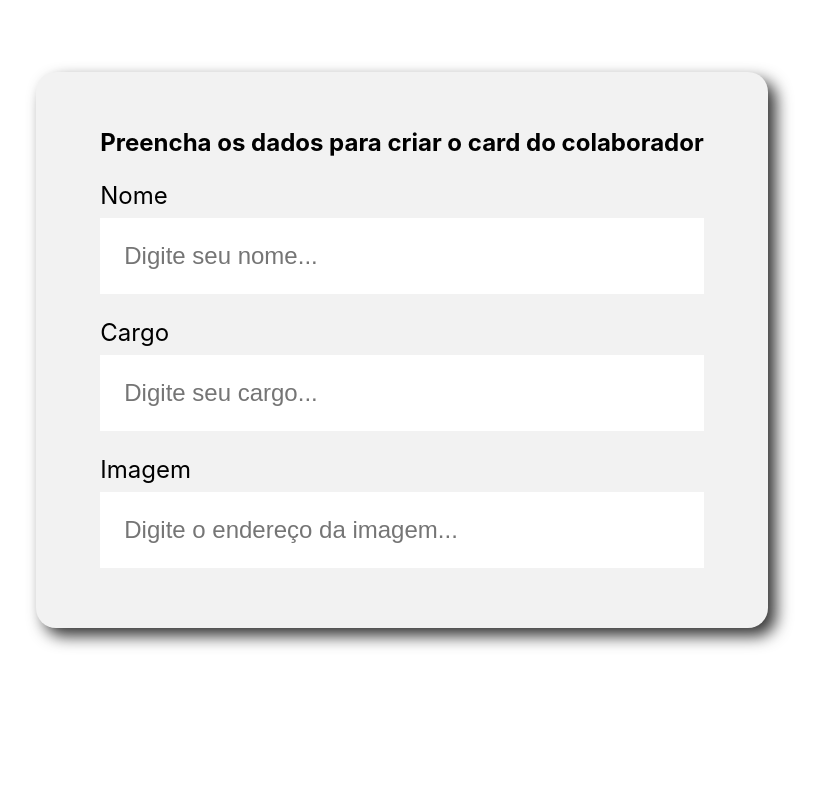
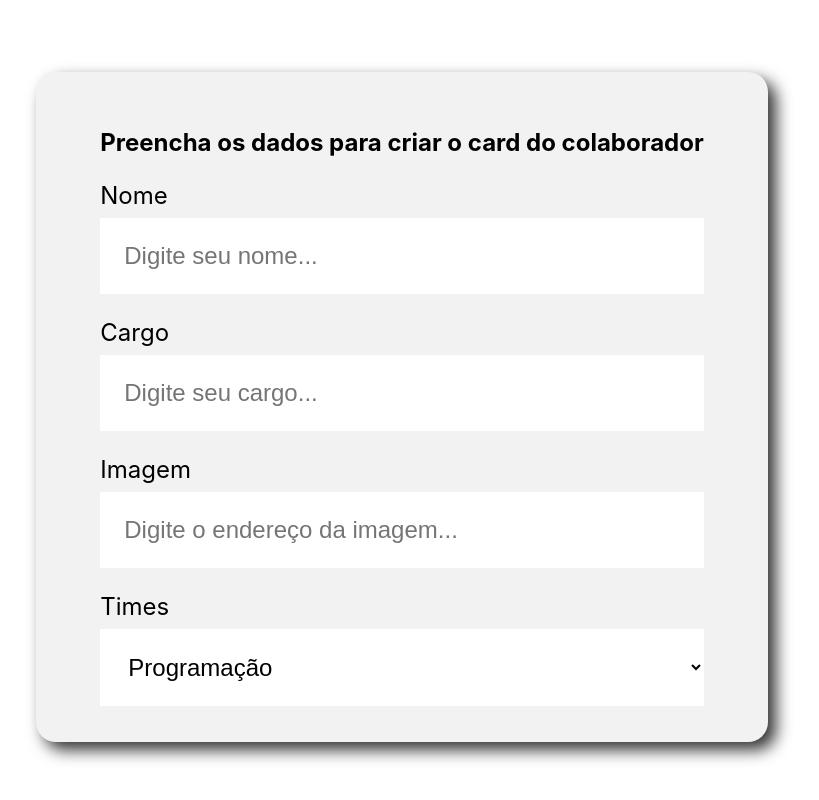
Before and after one commit to jmateusps16/ReactProjects, a React (Create React App) app in the folder organo/: page / in a window 1280 px wide. Shown: the part 506-1306 px from the top of the page, without its empty margins (238-1057 px from the left). Before the commit the page ends 1214 px from the top, so only its background shows below. Built offline with nearby package versions, Linux system fonts and the light colour scheme.

Commit message:
add dropdown list

```diff
--- /dev/null
+++ b/organo/src/components/DropdownList/DropdownList.css
@@ -0,0 +1,19 @@
+.dropdown-list {
+
+}
+
+.dropdown-list label {
+    display: block;
+    margin-bottom: 8px;
+    font-size: 24px;
+}
+
+.dropdown-list select {
+    background-color: #FFF;
+    box-shadow: 10px 10px 30px rgba(0, 0, 0, 0.0);
+    width: 100%;
+    border: none;
+    font-size: 24px;
+    padding: 24px;
+    box-sizing: border-box;
+}
--- /dev/null
+++ b/organo/src/components/DropdownList/index.js
@@ -0,0 +1,15 @@
+import './DropdownList.css'
+
+const DropdownList = (props) => {
+    console.log(props.itens)
+    return (
+        <div className='dropdown-list'>
+            <label>{props.label}</label>
+            <select>
+                {props.itens.map(item => <option key={item}>{item}</option>)}
+            </select>
+        </div>
+    )
+}
+
+export default DropdownList
--- a/organo/src/components/FormField/index.js
+++ b/organo/src/components/FormField/index.js
@@ -1,7 +1,19 @@
+import DropdownList from '../DropdownList'
 import TextField from '../TextField'
 import './FormField.css'
 
 const FormField = () => {
+
+    const times = [
+        'Programação',
+        'Front-End',
+        'Data Science',
+        'Devops',
+        'UX e Design',
+        'Mobile',
+        'Inovação e Gestão'
+    ]
+
     return (
         <section className='form-field'>
             <form>
@@ -9,6 +21,7 @@
                 <TextField label="Nome" placeholder="Digite seu nome" />
                 <TextField label="Cargo" placeholder="Digite seu cargo" />
                 <TextField label="Imagem" placeholder="Digite o endereço da imagem" />
+                <DropdownList label="Times" itens={times} />
             </form>
         </section>
     )
```
